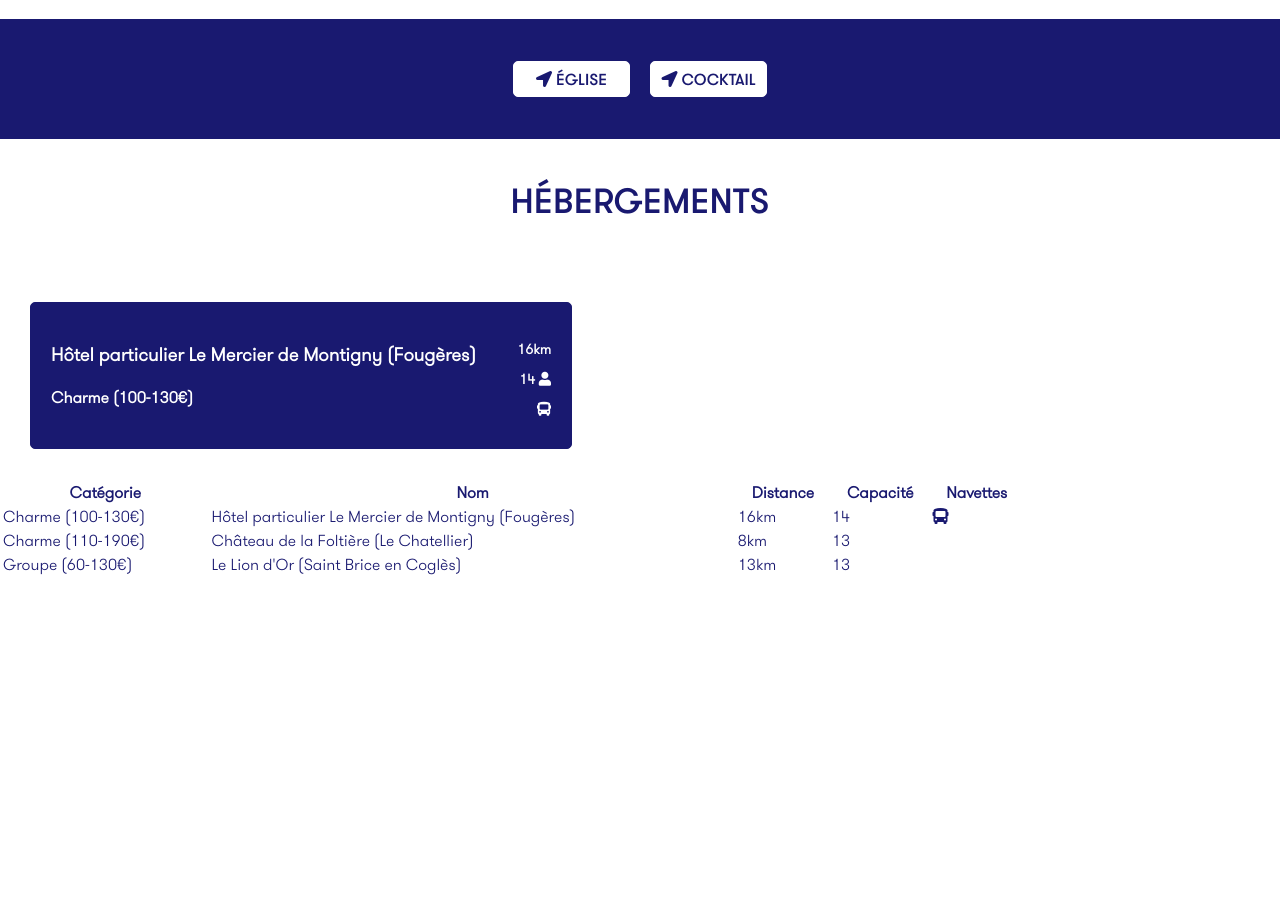
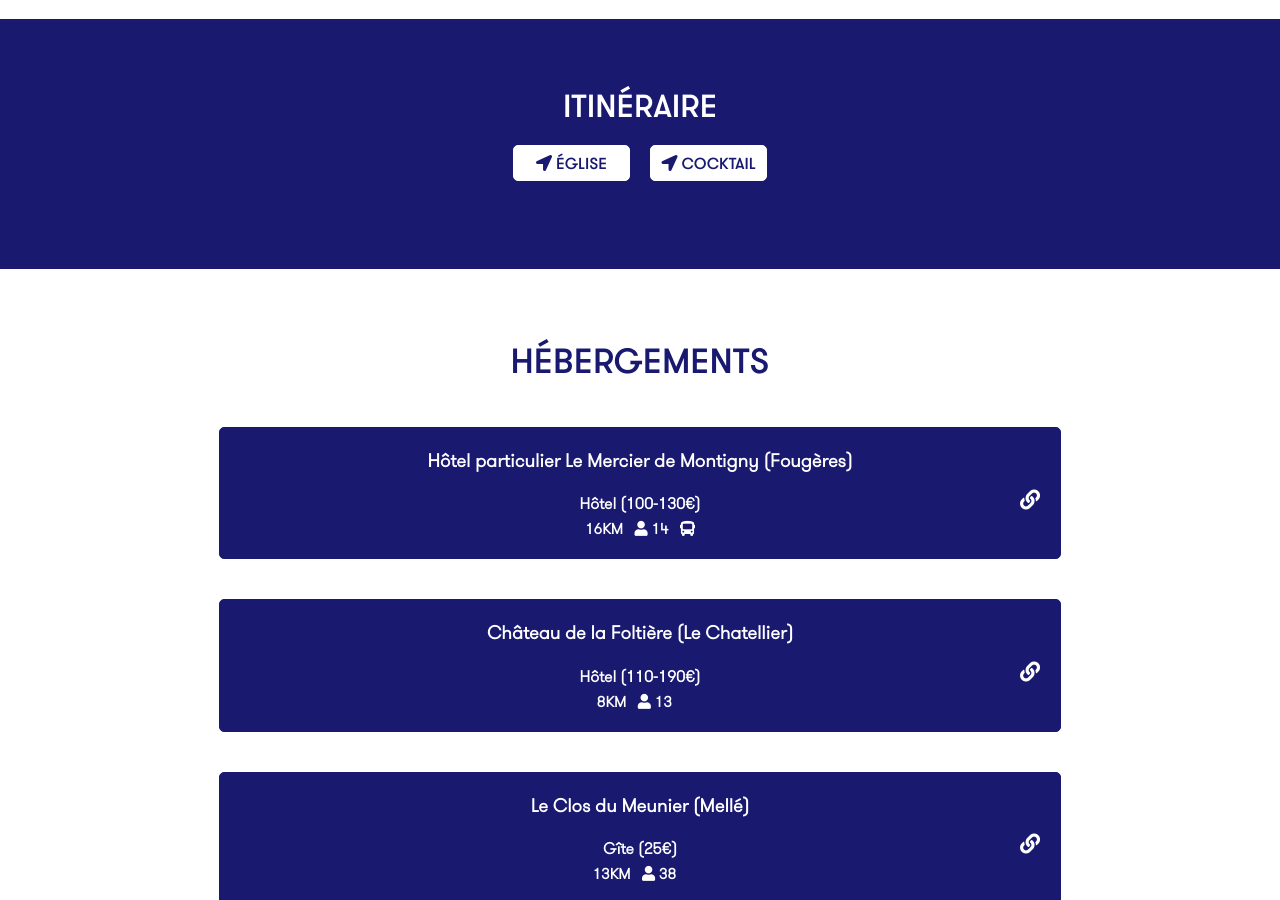
Before and after one commit to agoffette/oui2019, a plain HTML site: page index.html in a window 1280 px wide. Shown: the part 1900-2800 px from the top of the page. Drawn offline with Linux system fonts and the light colour scheme; grey boxes are pictures that could not be loaded.

Commit message:
half housing list complete

```diff
--- a/index.html
+++ b/index.html
@@ -17,7 +17,7 @@
     </div>
 
     <div class = "schedule">
-      <h1 id="schedule-title">PROGRAMME 13.07</h1>
+      <h1 id="schedule-title">PROGRAMME</h1>
       <div class="ceremonie">
         <h2>CÉRÉMONIE À 16:30</h2>
         <h3>À L'ÉGLISE DE POILLEY</h3>
@@ -37,64 +37,74 @@
       <iframe src="https://snazzymaps.com/embed/123228" width="100%" height="100%" style="border:none;"></iframe>
     </div>
 
-    <div class = "itineraire">
-      <a href="https://goo.gl/maps/DHfSrcN9wFL2" target="_blank"><h2><i class="fas fa-location-arrow"></i> ÉGLISE</h2></a>
-      <a href="https://goo.gl/maps/zrvQP9tmbWM2" target="_blank"><h2><i class="fas fa-location-arrow"></i> COCKTAIL</h2></a>
+    <div class="enroute">
+      <h1>ITINÉRAIRE</h1>
+      <div class = "itineraire">
+        <a href="https://goo.gl/maps/DHfSrcN9wFL2" target="_blank"><h2><i class="fas fa-location-arrow"></i> ÉGLISE</h2></a>
+        <a href="https://goo.gl/maps/zrvQP9tmbWM2" target="_blank"><h2><i class="fas fa-location-arrow"></i> COCKTAIL</h2></a>
+      </div>
     </div>
 
     <div class="logements">
       <h1>HÉBERGEMENTS</h1>
-      <div class ="hotel-card">
+      <a href="https://www.booking.com/hotel/fr/ha-tel-particulier-le-mercier-de-montigny.fr.html?aid=318615;label=New_French_FR_FR_21427174465-Pk3jEylX2FWP%2An3y4lDZiQS217272064772%3Apl%3Ata%3Ap1%3Ap2%3Aac%3Aap1t1%3Aneg%3Afi7544185268%3Atidsa-301452923000%3Alp9060748%3Ali%3Adec%3Adm;sid=eee8c274ea6d37935c4669caf359ce7a;all_sr_blocks=184016304_118616456_2_1_0;checkin=2019-07-13;checkout=2019-07-14;dest_id=-1427754;dest_type=city;dist=0;group_adults=2;hapos=1;highlighted_blocks=184016304_118616456_2_1_0;hpos=1;room1=A%2CA;sb_price_type=total;sr_order=popularity;srepoch=1546776067;srpvid=c4ce5481561f00ed;type=total;ucfs=1&#hotelTmpl" target="_blank"><div class ="hotel-card">
         <h3>Hôtel particulier Le Mercier de Montigny (Fougères)</h3>
-        <h4>Charme (100-130€)</h4>
-        <h5>16km</h5>
-        <h6>14 <i class="fas fa-user"></i></h6>
-        <h7><i class="fas fa-bus"></i></h7>
-      </div>
-      <table style="width:80%">
-        <tr>
-          <th>Catégorie</th>
-          <th>Nom</th>
-          <th>Distance</th>
-          <th>Capacité</th>
-          <th>Navettes</th>
-        </tr>
-        <tr>
-          <td>Charme (100-130€)</td>
-          <td>Hôtel particulier Le Mercier de Montigny (Fougères)</td>
-          <td>16km</td>
-          <td>14</td>
-          <td><i class="fas fa-bus"></i></td>
-        </tr>
-        <tr>
-          <td>Charme (110-190€)</td>
-          <td>Château de la Foltière (Le Chatellier)</td>
-          <td>8km</td>
-          <td>13</td>
-          <td></td>
-        </tr>
-        <tr>
-          <td>Groupe (60-130€)</td>
-          <td>Le Lion d'Or (Saint Brice en Coglès)</td>
-          <td>13km</td>
-          <td>13</td>
-          <td></td>
-        </tr>
-      </table>
+        <h4>Hôtel (100-130€)</h4>
+        <h5>16KM &nbsp; <i class="fas fa-user"></i> 14&nbsp; &nbsp;<i class="fas fa-bus"></i></h5>
+        <h6><i class="fas fa-link"></i></h6>
+      </div></a>
+
+      <a href="https://www.booking.com/hotel/fr/chateau-de-la-foltiere.fr.html?aid=356982;label=gog235jc-1DCAsoTUIWY2hhdGVhdS1kZS1sYS1mb2x0aWVyZUgNWANoTYgBAZgBDbgBB8gBDNgBA-gBAfgBAogCAagCAw;sid=eee8c274ea6d37935c4669caf359ce7a;all_sr_blocks=30224506_88554942_2_0_0;checkin=2019-07-13;checkout=2019-07-14;dest_id=-1440705;dest_type=city;dist=0;group_adults=2;hapos=1;highlighted_blocks=30224506_88554942_2_0_0;hpos=1;room1=A%2CA;sb_price_type=total;sr_order=popularity;srepoch=1546776956;srpvid=f8d7563e8afd02ac;type=total;ucfs=1&#hotelTmpl" target="_blank"><div class ="hotel-card">
+        <h3>Château de la Foltière (Le Chatellier)</h3>
+        <h4>Hôtel (110-190€)</h4>
+        <h5>8KM &nbsp; <i class="fas fa-user"></i> 13&nbsp; &nbsp;</h5>
+        <h6><i class="fas fa-link"></i></h6>
+      </div></a>
+
+      <a href="https://www.grandsgites.com/gite-35-clos-meunier-1206.htm" target="_blank"><div class ="hotel-card">
+        <h3>Le Clos du Meunier (Mellé)</h3>
+        <h4>Gîte (25€)</h4>
+        <h5>13KM &nbsp; <i class="fas fa-user"></i> 38&nbsp; &nbsp;</h5>
+        <h6><i class="fas fa-link"></i></h6>
+      </div></a>
+
+      <a href="https://www.booking.com/hotel/fr/inter-le-lion-d-or.fr.html?aid=311089;label=hotel-54639-fr-yuhQ0NO%2AKIG3tCCaMXeAawS226804085945%3Apl%3Ata%3Ap1%3Ap21.093.000%3Aac%3Aap1t1%3Aneg%3Afi%3Atikwd-11603535151%3Alp9060748%3Ali%3Adec%3Adm;sid=eee8c274ea6d37935c4669caf359ce7a;all_sr_blocks=5463923_122534785_0_42_0;checkin=2019-07-13;checkout=2019-07-14;dest_id=-1464178;dest_type=city;dist=0;group_adults=2;hapos=1;highlighted_blocks=5463923_122534785_0_42_0;hpos=1;room1=A%2CA;sb_price_type=total;sr_order=popularity;srepoch=1546777115;srpvid=689f568d15a702ec;type=total;ucfs=1&#map_closed" target="_blank"><div class ="hotel-card">
+        <h3>Le Lion d'Or (Saint Brice en Coglès)</h3>
+        <h4>Hôtel (60-130€)</h4>
+        <h5>13KM &nbsp; <i class="fas fa-user"></i> 13&nbsp; &nbsp;</h5>
+        <h6><i class="fas fa-link"></i></h6>
+      </div></a>
+
+      <a href="https://www.booking.com/hotel/fr/manoir-de-la-branche.fr.html?aid=311089;label=manoir-de-la-branche-p27y6acyMCVP85CIh2KwcAS102048072886%3Apl%3Ata%3Ap1%3Ap2%3Aac%3Aap1t1%3Aneg%3Afi%3Atikwd-12696836491%3Alp9060748%3Ali%3Adec%3Adm;sid=eee8c274ea6d37935c4669caf359ce7a;all_sr_blocks=33240301_90836410_0_1_0;checkin=2019-07-13;checkout=2019-07-14;dest_id=-1464178;dest_type=city;dist=0;group_adults=2;hapos=1;highlighted_blocks=33240301_90836410_0_1_0;hpos=1;room1=A%2CA;sb_price_type=total;sr_order=popularity;srepoch=1546777587;srpvid=c7175779988d0100;type=total;ucfs=1&#hotelTmpl" target="_blank"><div class ="hotel-card">
+        <h3>Manoir de la Branche (Saint Brice en Coglès)</h3>
+        <h4>Charme (100-120€)</h4>
+        <h5>13KM &nbsp; <i class="fas fa-user"></i> 10&nbsp; &nbsp;</h5>
+        <h6><i class="fas fa-link"></i></h6>
+      </div></a>
+
+      <a href="https://www.booking.com/hotel/fr/chateau-de-bouca-c-el.fr.html?aid=311089;label=chateau-de-bouca-c-el-LNAtcLIIc_2UlUTgcw8v8AS267085530845%3Apl%3Ata%3Ap1%3Ap2%3Aac%3Aap1t1%3Aneg%3Afi%3Atikwd-7755118013%3Alp9060748%3Ali%3Adec%3Adm;sid=eee8c274ea6d37935c4669caf359ce7a;all_sr_blocks=38365107_106502286_0_33_0;checkin=2019-07-13;checkout=2019-07-14;dest_id=-1475583;dest_type=city;dist=0;group_adults=2;hapos=1;highlighted_blocks=38365107_106502286_0_33_0;hpos=1;room1=A%2CA;sb_price_type=total;sr_order=popularity;srepoch=1546777515;srpvid=1d2857555b4500a7;type=total;ucfs=1&#hotelTmpl"><div class ="hotel-card">
+        <h3>Château de Boucéel (Vergoncey)</h3>
+        <h4>Charme (180-250€)</h4>
+        <h5>15KM &nbsp; <i class="fas fa-user"></i> 12&nbsp; &nbsp;</h5>
+        <h6><i class="fas fa-link"></i></h6>
+      </div></a>
+
+
+
     </div>
 
     <div class="infos">
       <h1>INFORMATIONS UTILES</h1>
-      <h3><i class="fas fa-cloud-sun"></i><br><br>PRÉVOYEZ PARAPLUIE ET CRÈME SOLAIRE, CONSEIL BRETON.</h3>
-      <h3><i class="fas fa-bus-alt"></i><br><br>RÉSERVEZ VOTRE LOGEMENT À FOUGÈRES, DITES OUI AUX NAVETTES.</h3>
+      <h3><i class="fas fa-bus-alt"></i><br><br>RÉSERVEZ VOTRE LOGEMENT À FOUGÈRES POUR PROFITER DES NAVETTES.</h3>
+      <h3><i class="fas fa-glasses"></i><br><br>RENDEZ-VOUS À POILLEY EN ILLE-ET-VILAINE (35), PAS DANS LA MANCHE (50)...</h3>
+      <h3><i class="fas fa-cloud-sun"></i><br><br>PRÉVOYEZ PARAPLUIE ET CRÈME SOLAIRE, CONSEIL DE BRETON.</h3>
+      <h3><i class="fas fa-carrot"></i><br><br>AMIS VÉGÉTARIENS, NE RESTEZ PAS ANONYMES, PRÉVENEZ-NOUS.</h3>
       <h3><i class="fas fa-baby"></i><br><br>SURVEILLEZ LES ENFANTS, ÉLOIGNEZ-LES DES ÉTANGS.</h3>
-      <h3><i class="fas fa-carrot"></i><br><br>AMIS VÉGÉTARIENS, NE RESTEZ PAS ANONYMES, PRÉVENEZ-NOUS.</h3>
-      <h3><i class="fas fa-glasses"></i><br><br>RENDEZ-VOUS À POILLEY EN ILLE-ET-VILAINE (35), PAS DANS LA MANCHE (50)...</h3>
     </div>
 
     <div class="liste-mariage">
       <h1>LISTE DE MARIAGE</h1>
-      <h2>COMING SOON</h2>
+      <h3>COMING SOON</h2>
     </div>
 
     <div class="contact">
@@ -105,7 +115,7 @@
     </div>
 
     <div class = "footer">
-      <h3>copyright OUI2019!</h3>
+      <h3>copyright OUI2019 🌺</h3>
     </div>
 
   </body>
--- a/style.css
+++ b/style.css
@@ -99,10 +99,22 @@ body {
   height : 60vh;
 }
 
-.itineraire {
-  height: 15vh;
+.enroute {
+  height: 250px;
   background-color: rgb(25,25,112);
   font-family: GTWalsheimMedium;
+  display: flex;
+  flex-direction: column;
+}
+
+.enroute h1 {
+  color: white;
+  text-align: center;
+  padding-top: 45px;
+  margin-bottom: 10px;
+}
+
+.itineraire {
   display: flex;
   align-items: center;
   justify-content: center;
@@ -132,10 +144,13 @@ body {
 }
 
 .logements {
-  height : 100vh;
   color : rgb(25,25,112);
   background-color: white;
   font-family: GTWalsheimLight;
+  display: flex;
+  flex-direction: column;
+  align-items: center;
+  padding-bottom: 80px;
 }
 
 .logements h1 {
@@ -144,8 +159,8 @@ body {
   align-items: center;
   justify-content: center;
   text-align: center;
-  padding-top: 40px;
-  padding-bottom: 50px;
+  padding-top: 70px;
+  padding-bottom: 25px;
   font-family: GTWalsheimMedium;
 }
 
@@ -154,35 +169,51 @@ body {
   background-color: rgb(25,25,112);
   border-radius: 5px;
   color: white;
-  margin: 30px;
+  margin: 0;
   padding: 20px;
-  max-width: 500px;
+  width: 800px;
+  text-align: center;
   position: relative;
 }
 
+@media screen and (max-width: 950px) {
+  .hotel-card {
+    width : 75vw;
+  }
+}
+
+.logements a {
+  margin: 20px;
+  text-decoration: none;
+}
+
+.hotel-card h3 {
+  margin-top: 0px;
+}
+
+.hotel-card h4 {
+  margin-bottom: 6px;
+}
+
 .hotel-card h5 {
-  position: absolute;
-  margin: 0;
-  bottom: 90px;
-  right: 20px;
-  font-size: 14px;
+  font-size: 15px;
+  margin: 0px;
+  font-family: GTWalsheimLight;
 }
 
 .hotel-card h6 {
   position: absolute;
-  margin: 0;
-  bottom: 60px;
+  bottom: 0px;
   right: 20px;
-  font-size: 14px;
+  font-size: 20px;
 }
 
-.hotel-card h7 {
-  position: absolute;
-  margin: 0;
-  bottom: 30px;
-  right: 20px;
-  font-size: 14px;
+.logements a :hover {
+  background-color: red;
+  border: red;
 }
+
+
 
 .infos {
   font-family: GTWalsheimLight;
```
